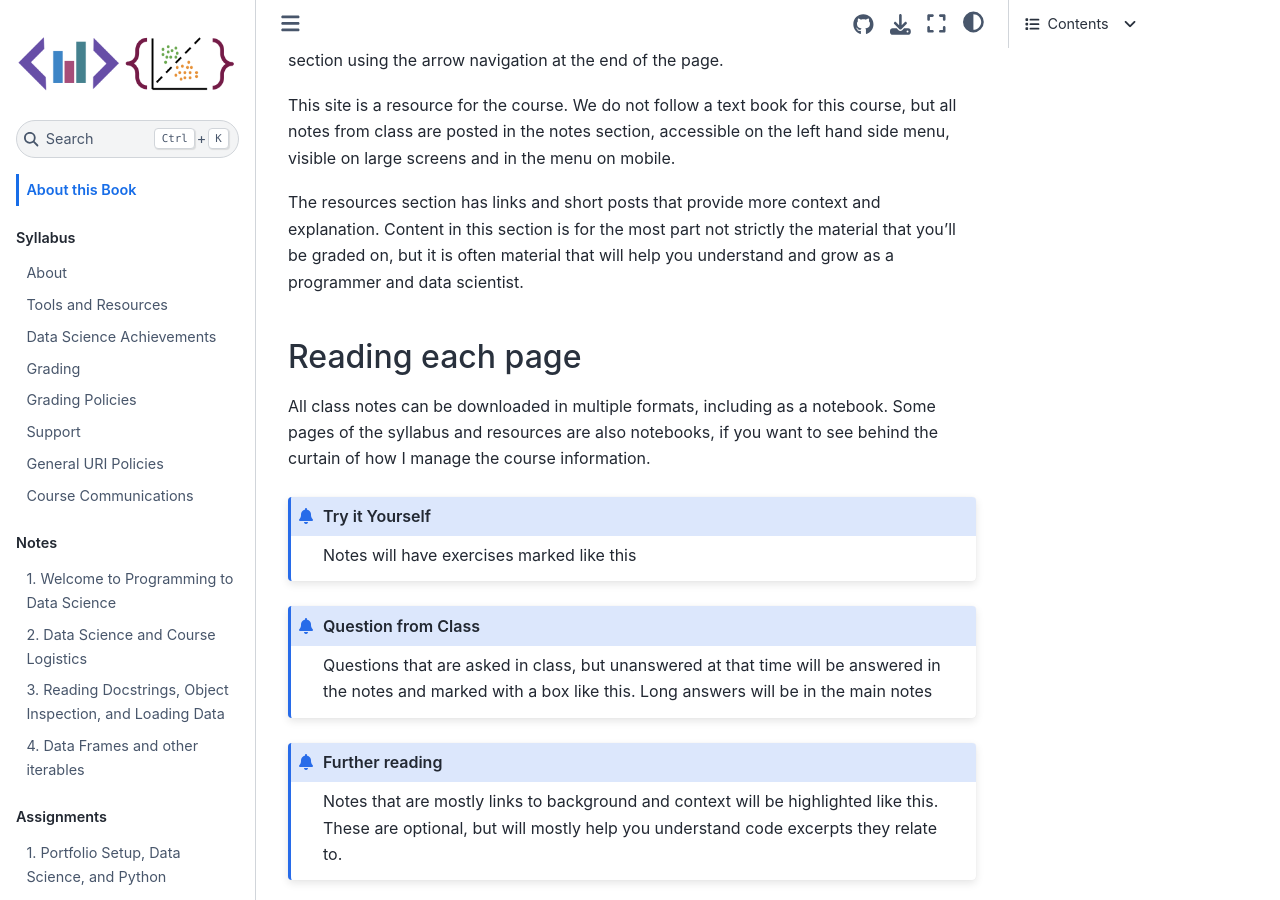
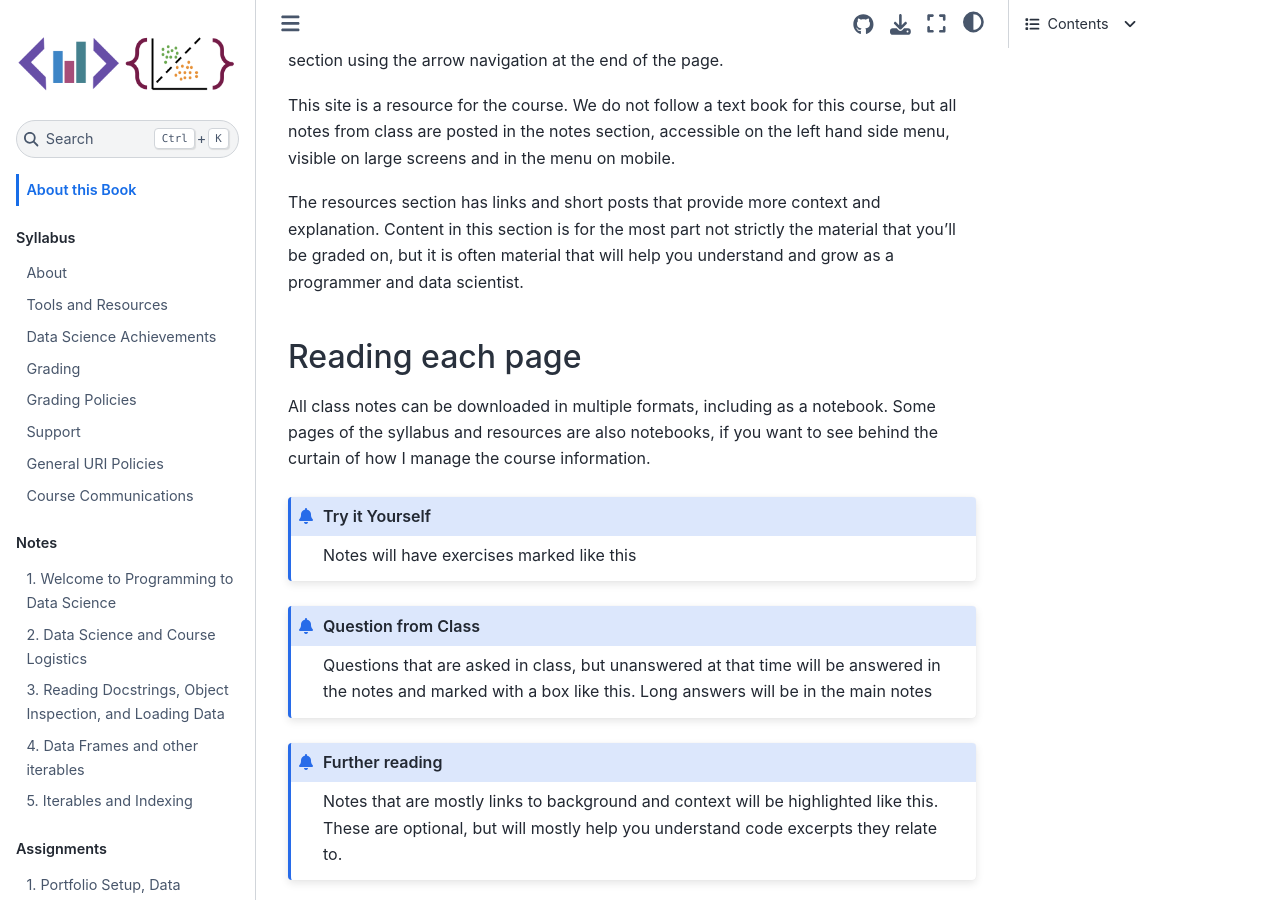
Before and after one commit to rhodyprog4ds/BrownFall22, a Jupyter Book: the page built from index.md, in a window 1280 px wide and 900 px high, scrolled down 535 px. Built offline with Jupyter Book 1.0.4 settings and Sphinx 7.4.7 and the Sphinx Book theme 1.1.4, drawn with Linux system fonts in a browser that asks for light colours; pages that are not in the unit, such as notebooks, are missing from menus; some of the changed lines change nothing that is shown.

Commit message:
Add yday to toc

```diff
--- a/_toc.yml
+++ b/_toc.yml
@@ -18,6 +18,7 @@ parts:
     - file: notes/2022-09-09
     - file: notes/2022-09-12
     - file: notes/2022-09-14
+    - file: notes/2022-09-16
   - caption: Assignments
     numbered: True
     chapters:
```
